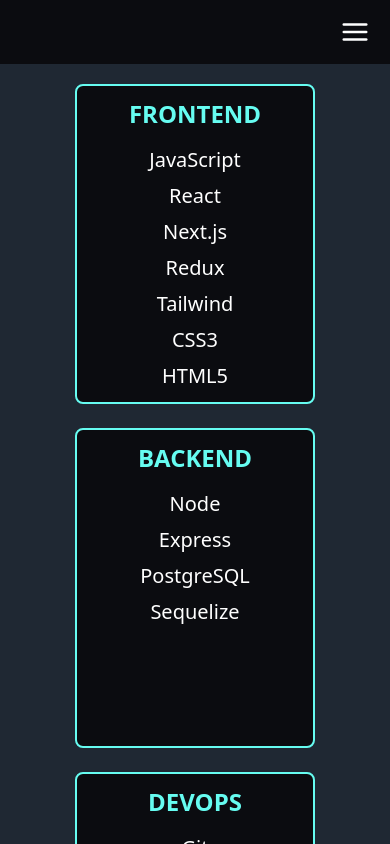
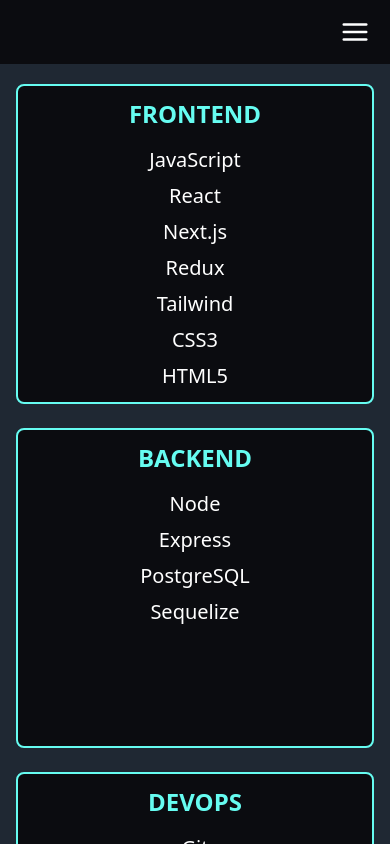
Before and after one commit to TandeepGill/Portfolio, a Next.js app: page /skills in a window 390 px wide. Shown: the top 844 px of the page. Built offline with nearby package versions, Linux system fonts and the light colour scheme; a web font is replaced by a local one.

Commit message:
Skills card width increased to window size in mobile view.

```diff
--- a/components/skills/skills-card.js
+++ b/components/skills/skills-card.js
@@ -3,7 +3,7 @@
   const skills = props.skills;
 
   return (
-    <div className='border-aqua m-3 flex h-80 w-60 flex-col rounded-lg border-2 bg-black p-3 lg:m-9'>
+    <div className='border-aqua my-3 flex h-80 w-full flex-col rounded-lg border-2 bg-black p-3 text-center lg:m-9 lg:w-60'>
       <h3 className='mb-3 text-2xl font-bold'>{title}</h3>
       {skills.map((skill) => {
         return (
--- a/pages/skills/index.js
+++ b/pages/skills/index.js
@@ -17,12 +17,12 @@
   const otherTools = ['Postico', 'Postman', 'Test Driven Development'];
 
   return (
-    <div className='flex min-h-screen flex-col items-center justify-center py-2'>
+    <div className='mx-4 flex min-h-screen flex-col justify-center py-2'>
       <Head>
         <title>Tandeep Gill - Full Stack SWE - Skills</title>
       </Head>
-      <div className='flex w-full items-center justify-center px-20 text-center lg:mb-44'>
-        <div className='flex flex-col flex-wrap items-start justify-center lg:flex-row'>
+      <div className='flex w-full flex-col items-center justify-center lg:mb-44 lg:flex-row lg:px-20'>
+        <div className='flex w-full flex-col items-start justify-center lg:flex-row lg:flex-wrap'>
           <SkillsCard title='FRONTEND' skills={frontEnd} />
           <SkillsCard title='BACKEND' skills={backEnd} />
           <SkillsCard title='DEVOPS' skills={devOps} />
```
